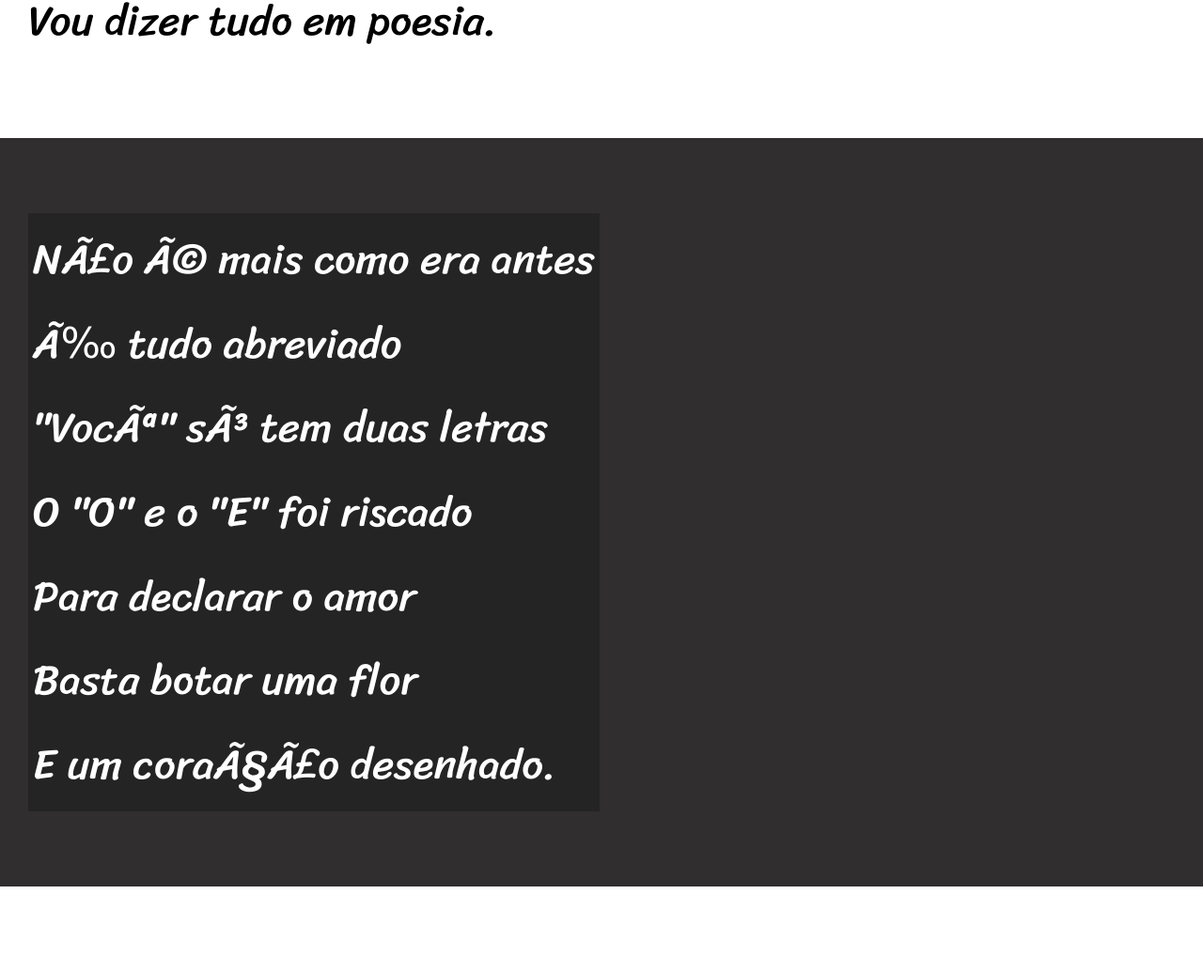
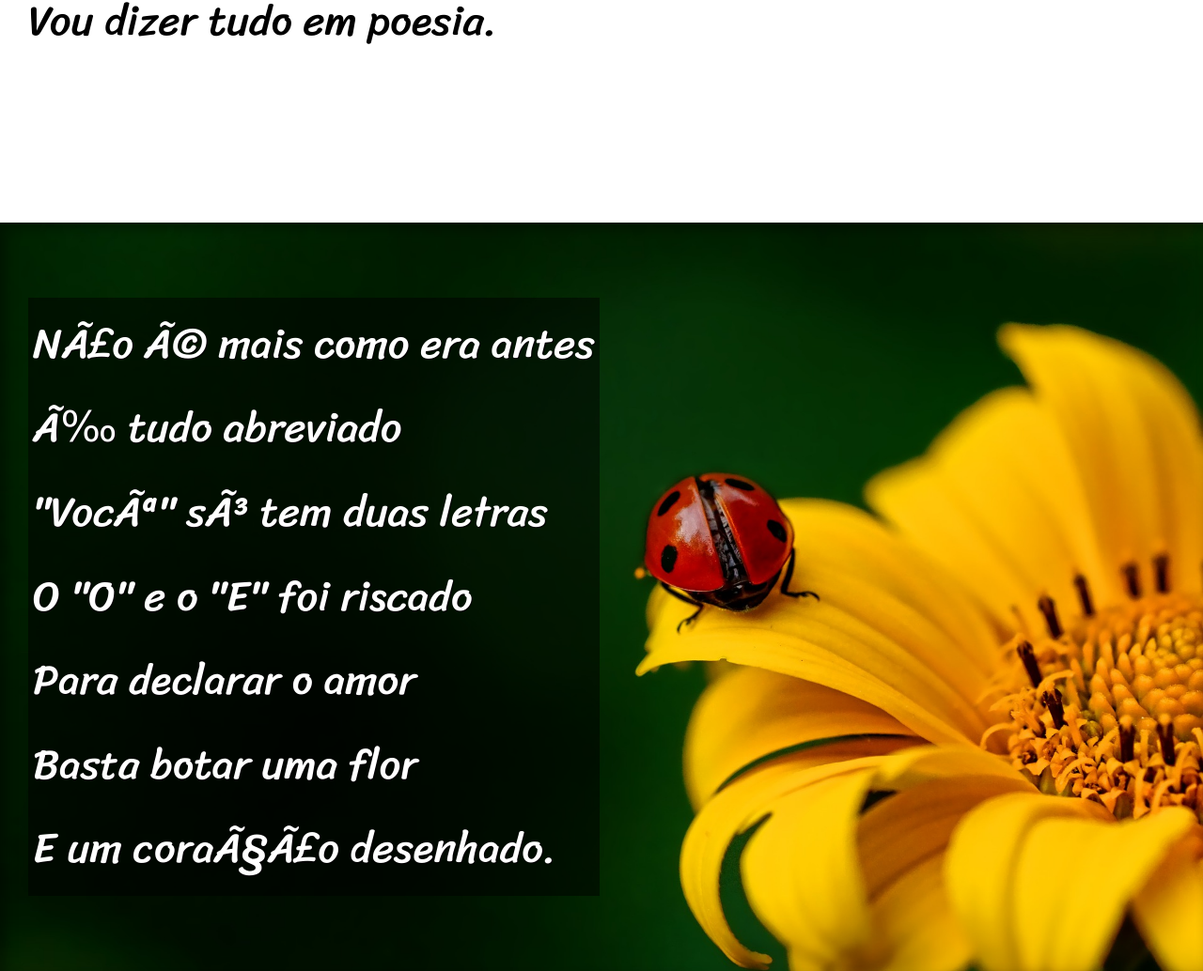
Before and after one commit to GlucasAS/HTML---CSS, a plain HTML site: page Exercício/Desafios/008/cordel.html in a window 1280 px wide. Shown: the part 872-1906 px from the top of the page at 94% size. Drawn offline with Linux system fonts and the light colour scheme.

Commit message:
Finalizando

```diff
--- a/Exercício/Desafios/008/cordel.html
+++ b/Exercício/Desafios/008/cordel.html
@@ -25,7 +25,7 @@
         </p>
     </section>
 
-    <section class="imagem">
+    <section class="imagem" id="img01">
         <p>
             Não é mais como era antes <br>
             É tudo abreviado <br>
@@ -59,7 +59,7 @@
         </p>
     </section>
 
-    <section class="imagem">
+    <section class="imagem" id="img02">
         <p>
             Tenho saudade das cartas <br>
             Escritas com a própria mão <br>
--- a/Exercício/Desafios/008/estilo/style.css
+++ b/Exercício/Desafios/008/estilo/style.css
@@ -60,17 +60,34 @@ section.normal{
     background-color: white;
     color: black;
 
+
 }
 
 section.imagem{
     background-color: rgb(48, 46, 46);
     color: white;
+    box-shadow: inset 6px 6px 13px 0px rgba(0, 0, 0, 0.39);
+    background-size: cover;
 }
 
 section.imagem > p{
     padding: 5px;
     display: inline-block;
-    background-color: rgba(0, 0, 0, 0.226);
+    background-color: rgba(0, 0, 0, 0.5);
+    text-shadow: 1px 1px 0px black;
+}
+section#img01{
+    background-image: url(../imagens/background001.jpg);
+    background-position: right center;
+    background-attachment: fixed;
+}
+
+section#img02{
+    background-image: url(../imagens/background002.jpg);
+    background-attachment: fixed;
+}
+section > p{
+    padding-bottom: 2em;
 }
 
 
```
